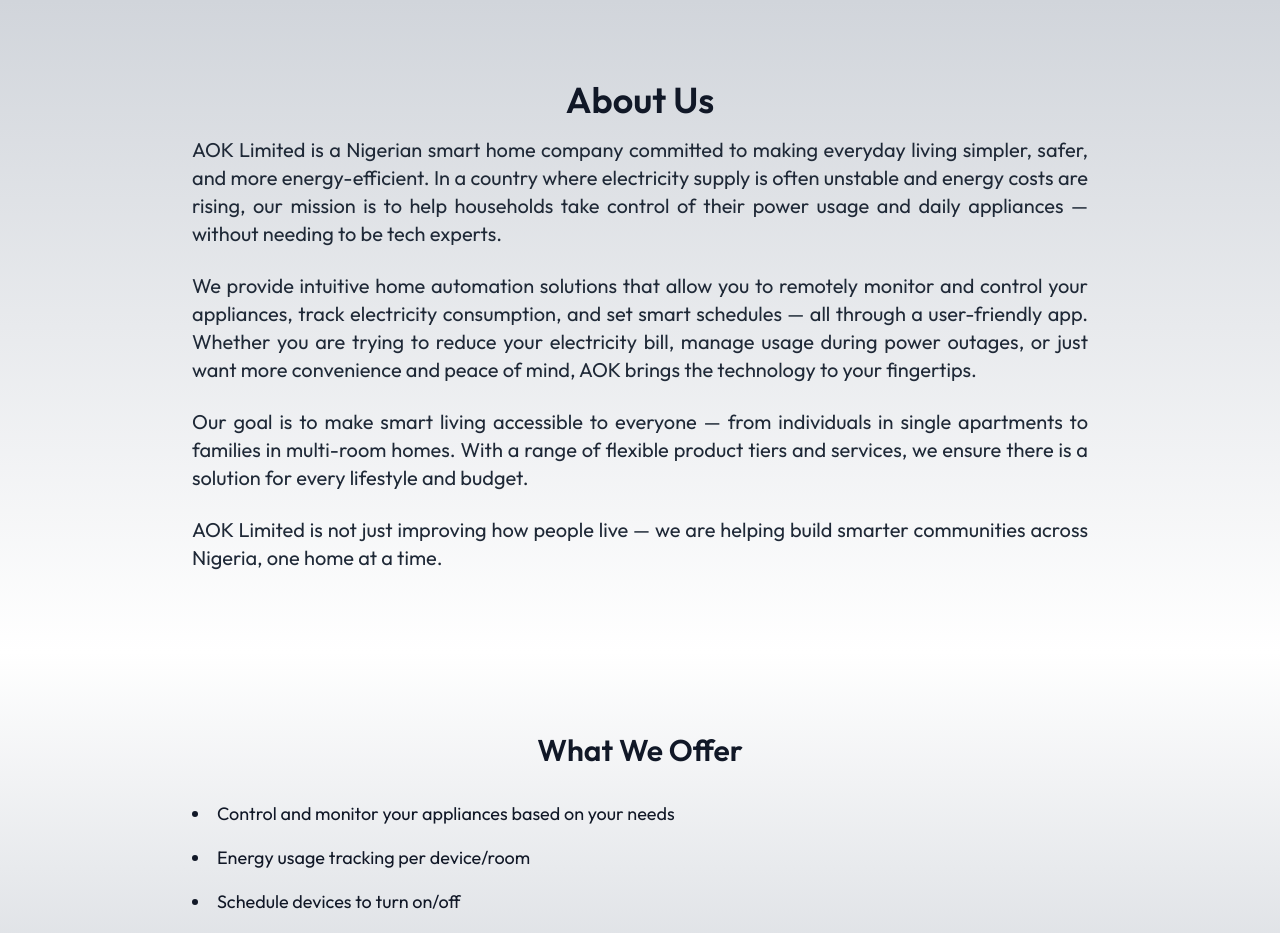
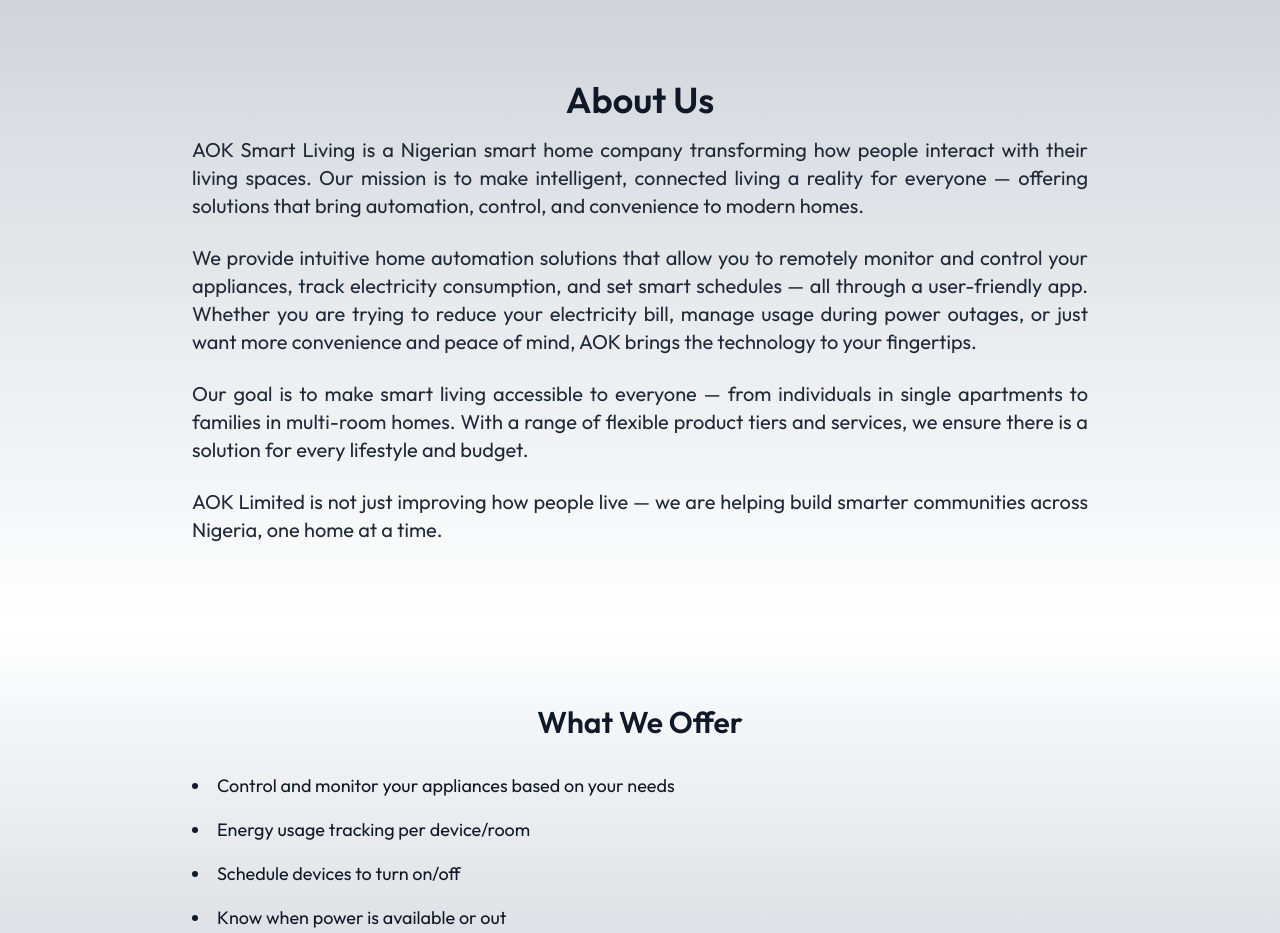
Before and after one commit to akindoluakinyemi/aok-website, a Next.js app: page / in a window 1280 px wide. Shown: the part 800-1733 px from the top of the page. Built offline with nearby package versions, Linux system fonts and the light colour scheme; a web font is replaced by a local one.

Commit message:
Update page.tsx

```diff
--- a/src/app/page.tsx
+++ b/src/app/page.tsx
@@ -52,12 +52,7 @@
         <h2 className="text-3xl md:text-4xl font-semibold mb-4">About Us</h2>
         <div className="max-w-4xl mx-auto space-y-6 text-lg md:text-xl text-justify text-gray-800">
           <p>
-            AOK Limited is a Nigerian smart home company committed to making
-            everyday living simpler, safer, and more energy-efficient. In a
-            country where electricity supply is often unstable and energy costs
-            are rising, our mission is to help households take control of their
-            power usage and daily appliances — without needing to be tech
-            experts.
+            AOK Smart Living is a Nigerian smart home company transforming how people interact with their living spaces. Our mission is to make intelligent, connected living a reality for everyone — offering solutions that bring automation, control, and convenience to modern homes.
           </p>
           <p>
             We provide intuitive home automation solutions that allow you to
```
